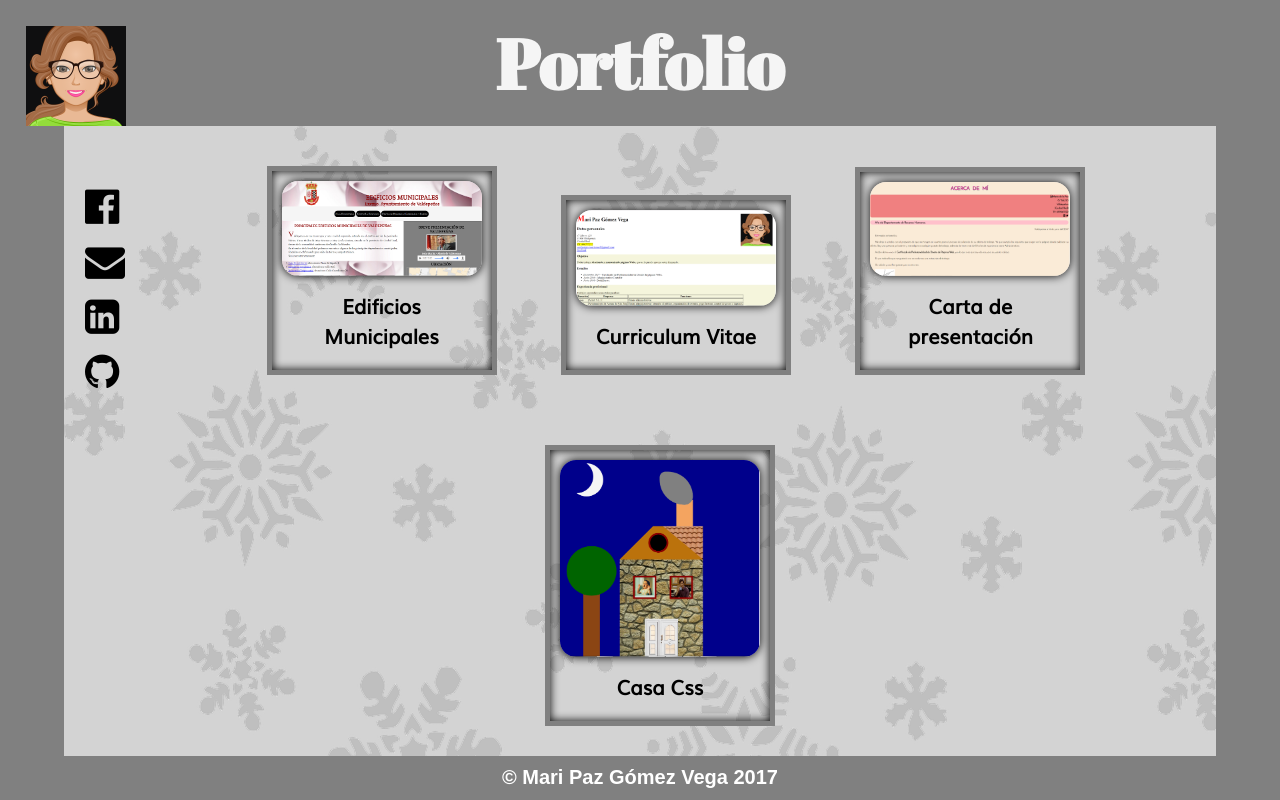
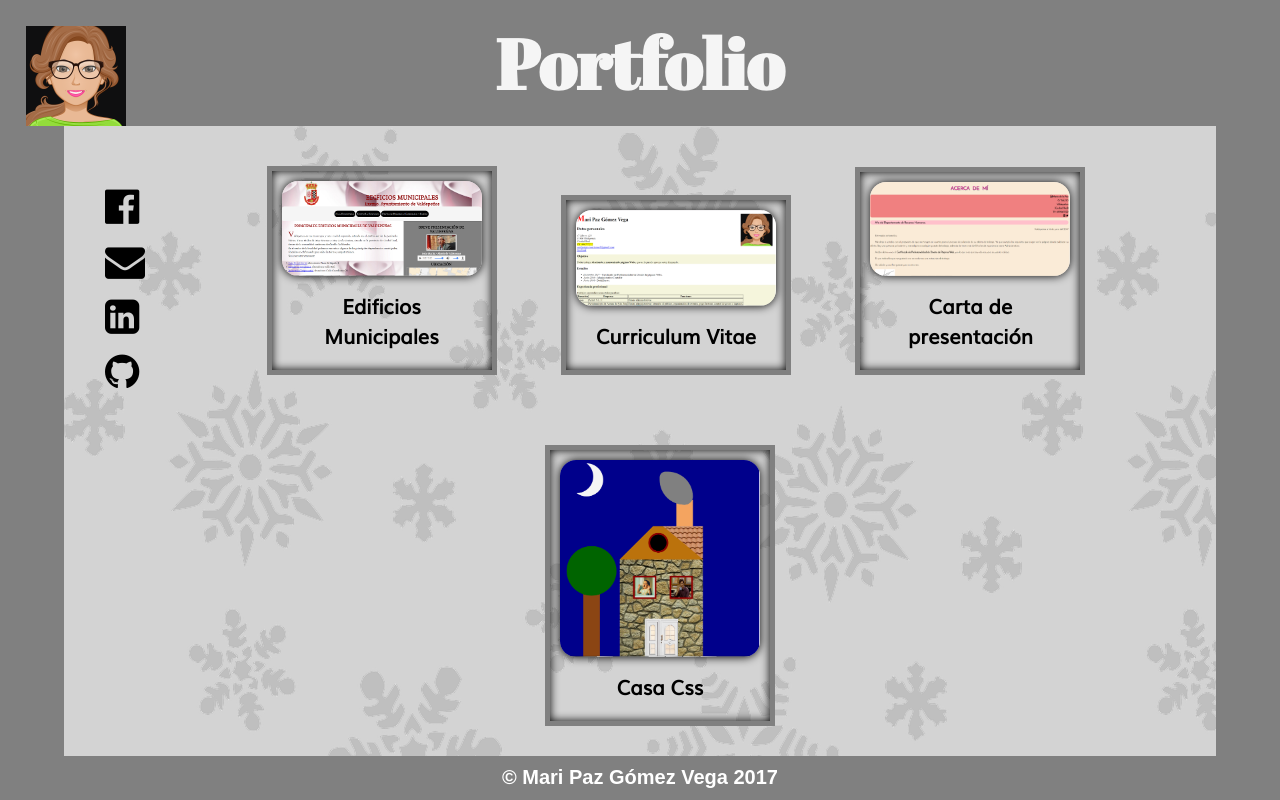
Before and after one commit to maripazgv/maripazgv.github.io, a plain HTML site: page index.html in a window 1280 px wide. Drawn offline with Linux system fonts and the light colour scheme.

Commit message:
Portfolio ultima subida

```diff
--- a/css/style.css
+++ b/css/style.css
@@ -15,6 +15,7 @@ body{
     background-color: grey;
     font-size: 100%;
     font-family: sans-serif;
+    position: relative;
 
 
 }
@@ -105,8 +106,8 @@ footer{
 .iconos{
     width: 90%;
     font-size: 40px;
-    position: fixed;
-    left: 40px;
+    position: absolute;
+    left: 60px;
     top: 180px;
 }
 .iconos li{
@@ -121,5 +122,5 @@ footer{
 
 }
 .iconos a:hover{
-    background-color: lightgoldenrodyellow;
+    background-color: whitesmoke;
 }
```
